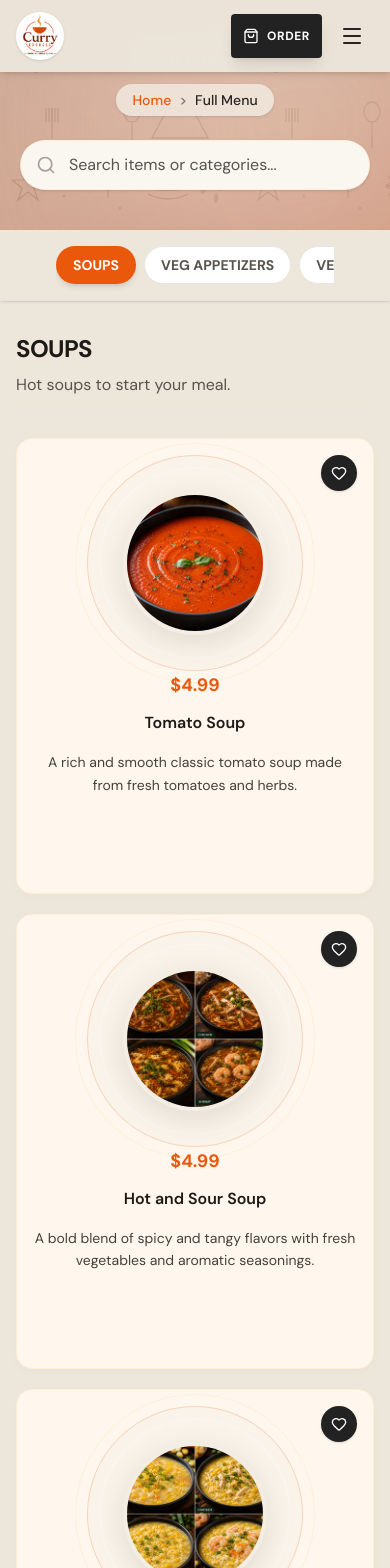
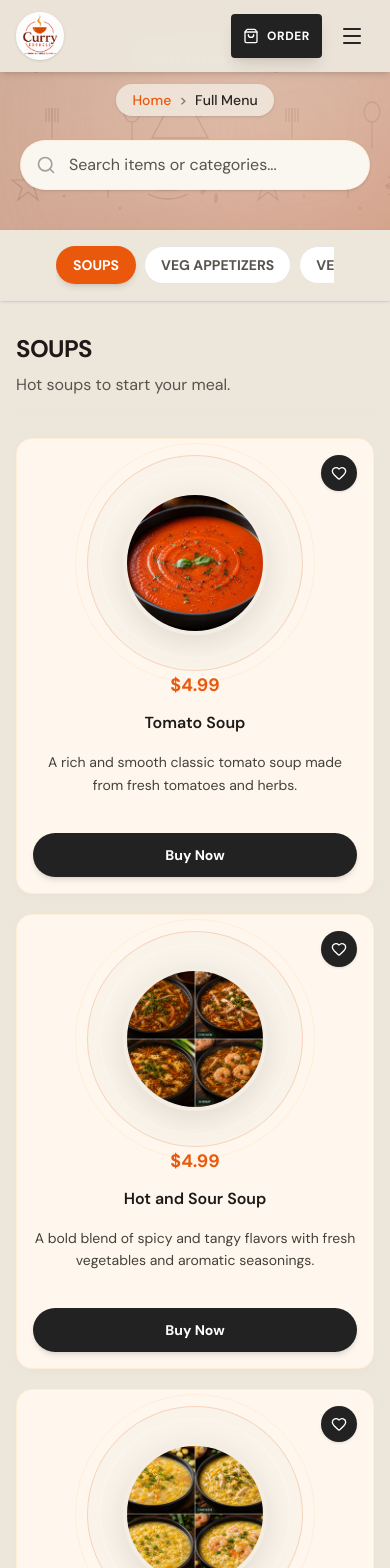
Before and after one commit to TSolai21/curry-express-final, a React (Vite) app: page /menu in a window 390 px wide. Shown: the top 1568 px of the page. Built offline with nearby package versions, Linux system fonts and the light colour scheme.

Commit message:
add menu btn changes

```diff
--- a/src/components/MenuItemCard.tsx
+++ b/src/components/MenuItemCard.tsx
@@ -115,7 +115,7 @@ const MenuItemCard = forwardRef<HTMLDivElement, MenuItemCardProps>(function Menu
 
 
       <div
-        className={`absolute bottom-4 sm:bottom-5 left-0 right-0 px-4 sm:px-6 z-10 transition-all duration-300 ease-out ${isActive ? 'opacity-100 translate-y-0 pointer-events-auto' : 'opacity-0 translate-y-6 pointer-events-none max-md:opacity-0'} group-hover:opacity-100 group-hover:translate-y-0 group-hover:pointer-events-auto`}
+        className={`absolute bottom-4 sm:bottom-5 left-0 right-0 px-4 sm:px-6 z-10 transition-all duration-300 ease-out ${isActive ? 'opacity-100 translate-y-0 pointer-events-auto' : 'opacity-0 translate-y-6 pointer-events-none'} group-hover:opacity-100 group-hover:translate-y-0 group-hover:pointer-events-auto max-md:opacity-100 max-md:translate-y-0 max-md:pointer-events-auto`}
       >
         <button
           type="button"
```
